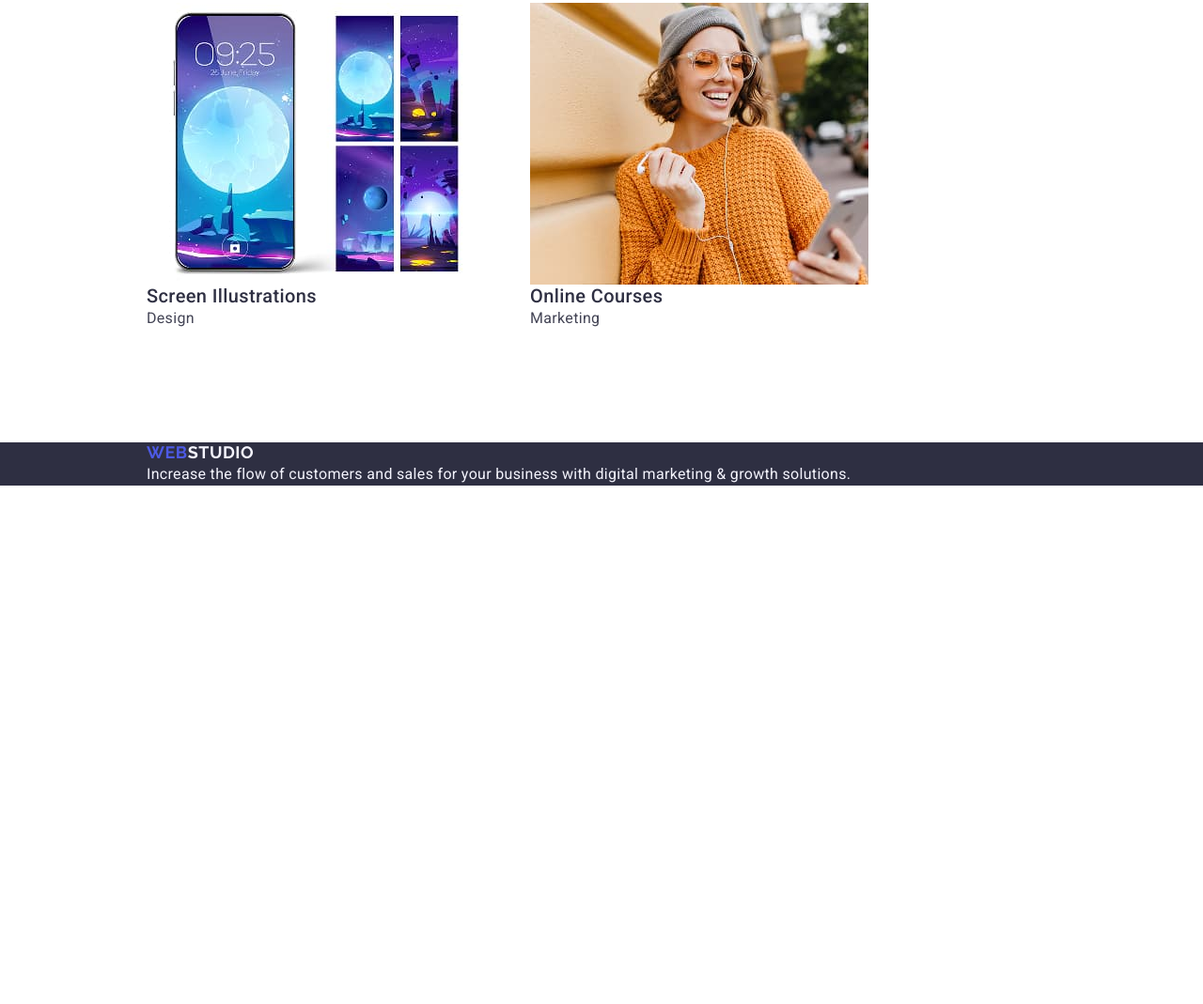
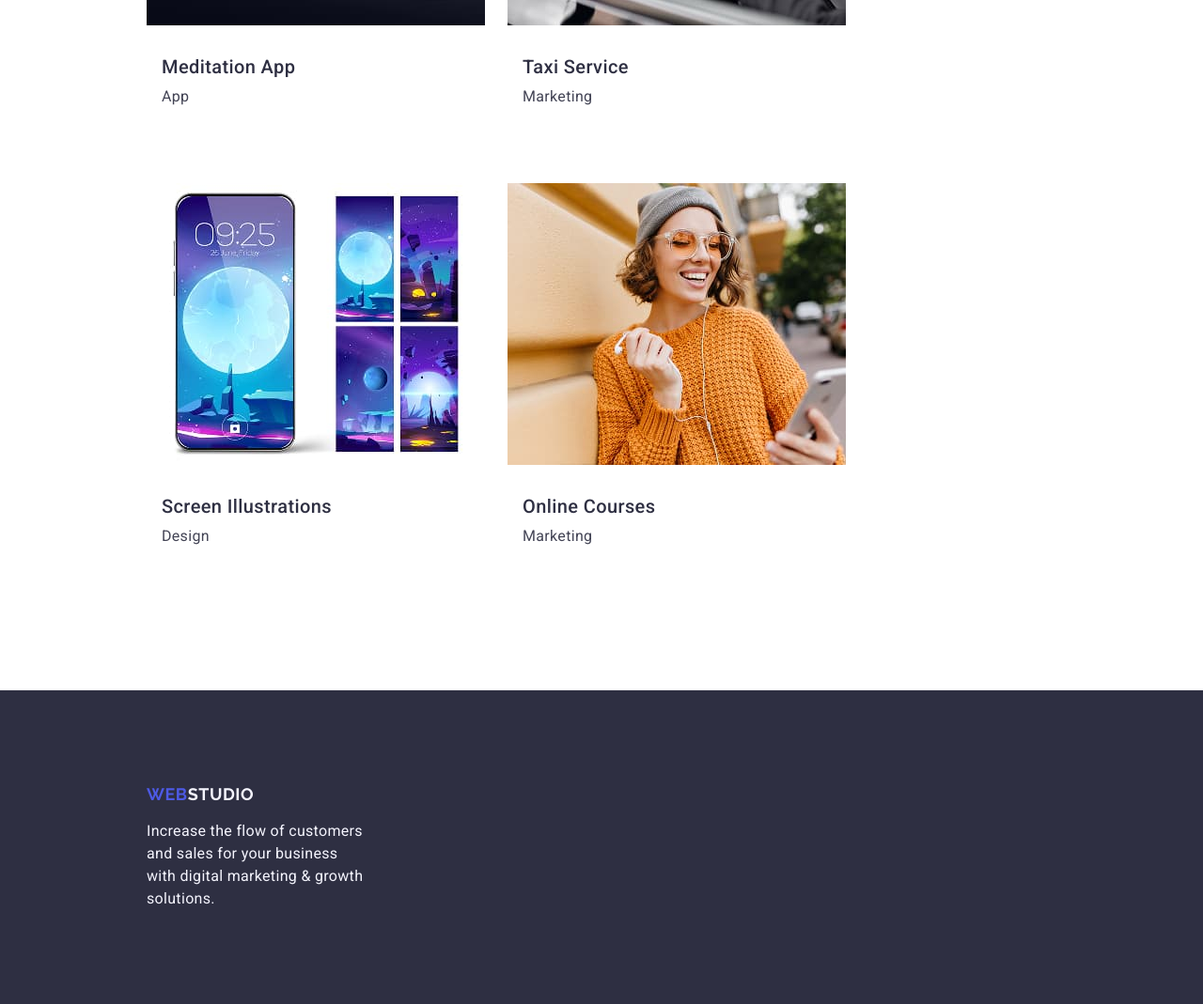
Before and after one commit to Eugene3671/goit-markup-hw-03, a plain HTML site: page index.html in a window 1280 px wide. Shown: the part 2780-3849 px from the top of the page at 94% size. Before the commit the page ends 3297 px from the top, so only its background shows below. Drawn offline with nearby package versions, Linux system fonts and the light colour scheme.

Commit message:
change all

```diff
--- a/css/styles.css
+++ b/css/styles.css
@@ -235,8 +235,14 @@ img {
 .portfolio-list {
   display: flex;
   flex-wrap: wrap;
-  row-gap: 24px;
-  column-gap: 48px;
+  row-gap: 48px;
+  column-gap: 24px;
+}
+.info-portfolio {
+  padding-top: 32px;
+  padding-right: 16px;
+  padding-left: 16px;
+  padding-bottom: 32px;
 }
 .portfolio .name {
   font-weight: 500;
@@ -244,6 +250,7 @@ img {
   line-height: 1.2;
   color: #2e2f42;
   letter-spacing: 0.02em;
+  padding-bottom: 8px;
 }
 .portfolio .branch {
   font-size: 16px;
@@ -251,8 +258,19 @@ img {
   color: #434455;
   letter-spacing: 0.02em;
 }
+
+/* FOOTER */
+
 .footer {
   background-color: #2e2f42;
+}
+.footer-block {
+  padding-top: 100px;
+  padding-bottom: 100px;
+  width: 264px;
+}
+.link-logo {
+  padding-bottom: 16px;
 }
 .footer .link {
   font-family: Raleway, sans-serif;
--- a/index.html
+++ b/index.html
@@ -155,8 +155,10 @@
                 width="360"
                 height="300"
               />
+              <div class="info-portfolio">
                 <h3 class="name">Banking App</h3>
                 <p class="branch">App</p>
+              </div>
             </li>
             <li>
               <img
@@ -165,8 +167,10 @@
                 width="360"
                 height="300"
               />
+              <div class="info-portfolio">
                 <h3 class="name">Cashless Payment</h3>
                 <p class="branch">Marketing</p>
+              </div>
             </li>
             <li>
               <img
@@ -175,8 +179,10 @@
                 width="360"
                 height="300"
               />
+              <div class="info-portfolio">
                 <h3 class="name">Meditation App</h3>
                 <p class="branch">App</p>
+              </div>
             </li>
             <li>
               <img
@@ -185,8 +191,10 @@
                 width="360"
                 height="300"
               />
+              <div class="info-portfolio">
                 <h3 class="name">Taxi Service</h3>
                 <p class="branch">Marketing</p>
+              </div>
             </li>
             <li>
               <img
@@ -195,8 +203,10 @@
                 width="360"
                 height="300"
               />
+              <div class="info-portfolio">
                 <h3 class="name">Screen Illustrations</h3>
                 <p class="branch">Design</p>
+              </div>
             </li>
             <li>
               <img
@@ -205,18 +215,22 @@
                 width="360"
                 height="300"
               />
+              <div class="info-portfolio">
                 <h3 class="name">Online Courses</h3>
                 <p class="branch">Marketing</p>
+              </div>
             </li>
           </ul>
         </div>
       </section>
     </main>
     <footer class="footer">
-      <div class="container">
+      <div class="container footer-block">
+        <div class="link-logo">
           <a class="link" href="./index.html"
             >Web<span class="logo">Studio</span></a
           >
+        </div>
         <p class="info">
           Increase the flow of customers and sales for your business with
           digital marketing & growth solutions.
```
Lines whose indentation alone changed are shown as unchanged.
